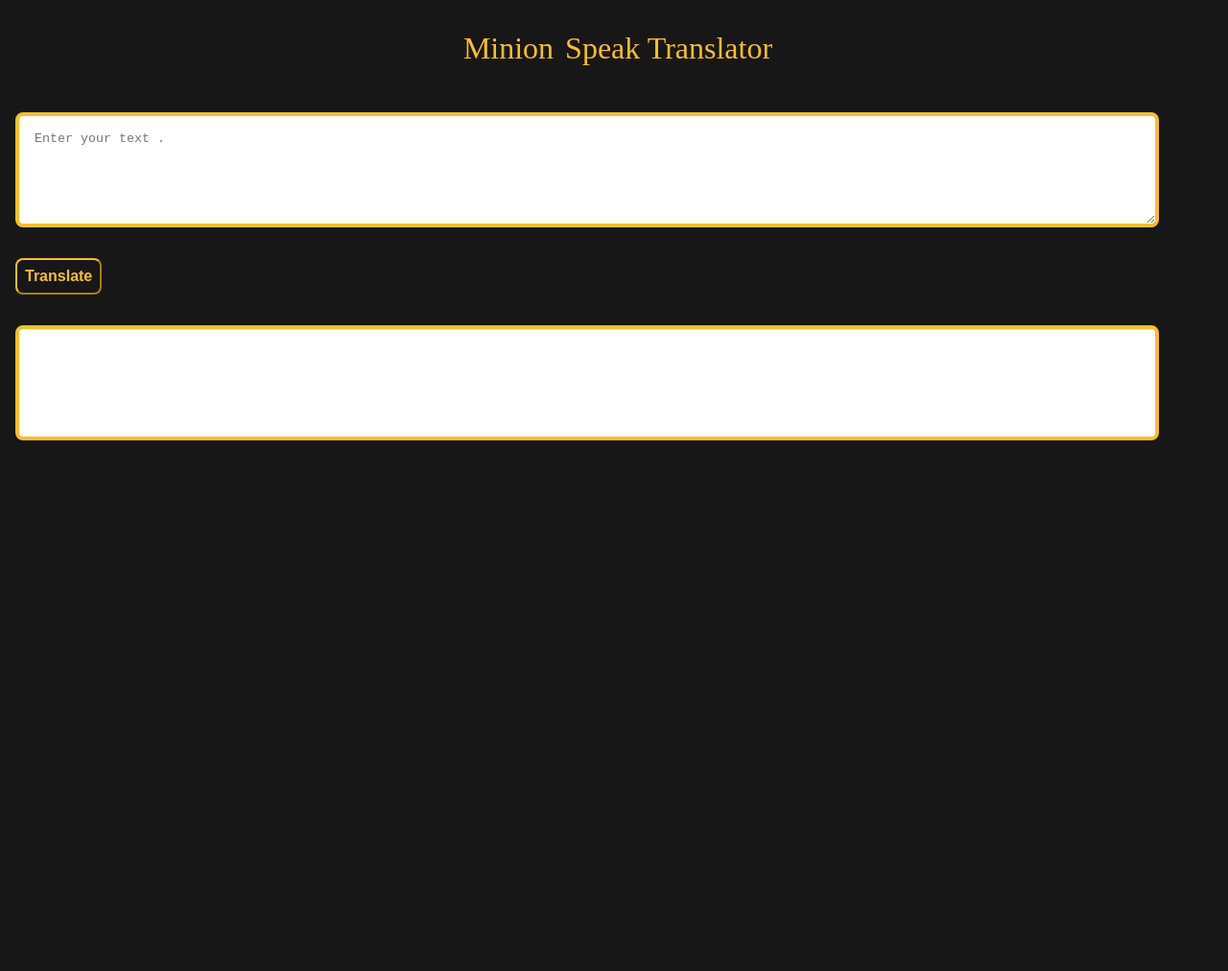
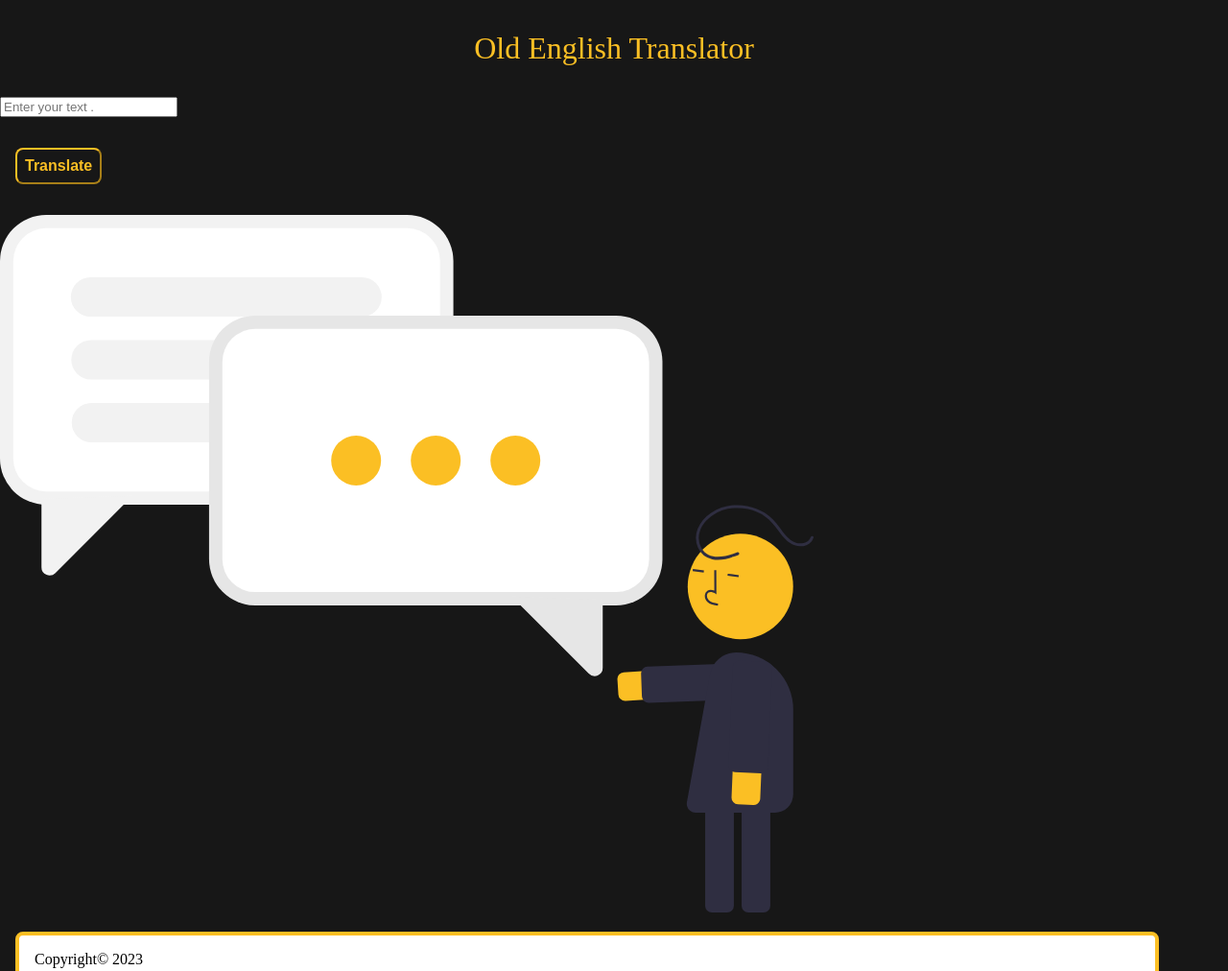
Before and after one commit to Apurv7777/Old-English-Translator, a plain HTML site: page index.html in a window 1280 px wide. Shown: the top 1012 px of the page at 96% size. Before the commit the page ends 800 px from the top, so only its background shows below. Drawn offline with Linux system fonts and the light colour scheme; a web font is replaced by a local one.

Commit message:
Update index.html

```diff
--- a/index.html
+++ b/index.html
@@ -4,17 +4,21 @@
     <meta charset="UTF-8">
     <meta http-equiv="X-UA-Compatible" content="IE=edge">
     <meta name="viewport" content="width=device-width, initial-scale=1.0">
-    <title>Translator</title>
+    <title>Old English Translator</title>
     <link href="style.css" rel="stylesheet">
 </head>
 <body>
-    <div class="header-combi">
-        <div class="header">Minion</div>
-        <div class="me">Speak Translator</div>
+    <header class="header-combi">
+        <div class="header">Old English Translator</div>
+    </header>
+    <input placeholder="Enter your text . " id="txtInput"></input>
+    <div class="mid">
+    <button id="btn-translate">Translate</button>
+    <img class="bg-img" src="Images/bg.svg" alt="bg-img">
     </div>
-    <textarea placeholder="Enter your text . " id="txtInput"></textarea>
-    <button id="btn-translate">Translate</button>
     <div class="output"</div>
+    <footer>Copyright© 2023</footer>
     <script src="app.js" type="text/javascript"></script>
+
 </body>
 </html>
```
